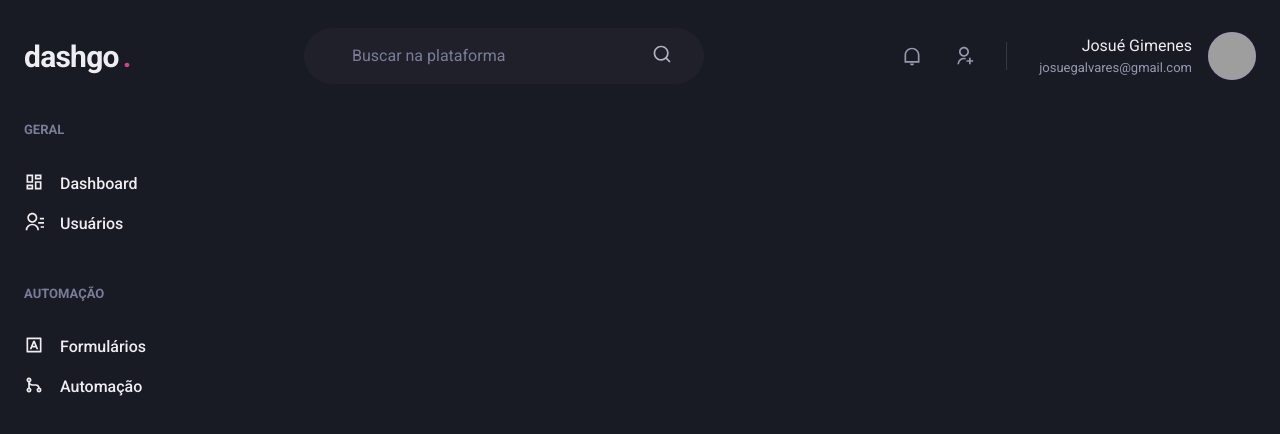
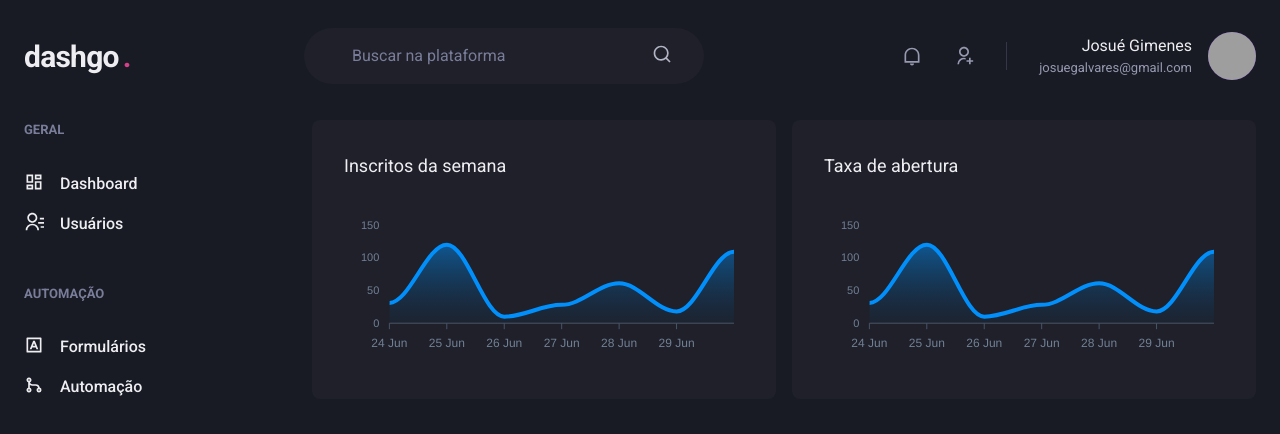
Before and after one commit to josuegimenes/ignite-building-interfaces-of-the-future-dashgo, a Next.js app: page /dashboard in a window 1280 px wide. Shown: the top 434 px of the page. Built offline with nearby package versions, Linux system fonts and the light colour scheme; grey boxes are pictures that could not be loaded.

Commit message:
Page: Dashboard

```diff
--- a/src/pages/dashboard.tsx
+++ b/src/pages/dashboard.tsx
@@ -1,6 +1,63 @@
-import { Flex } from '@chakra-ui/react'
+import { Box, Flex, SimpleGrid, Text, theme } from '@chakra-ui/react';
+import dynamic from 'next/dynamic';
 import { Header } from "../components/Header";
 import { Sidebar } from '../components/Sidebar';
+
+const Chart = dynamic(() => import('react-apexcharts'), {
+  ssr: false,
+})
+
+const options = {
+  chart: {
+    toolbar: {
+      show: false,
+    },
+    zoom: {
+      enabled: false,
+    },
+    foreColor: theme.colors.gray[500],
+  },
+  grid: {
+    show: false,
+  },
+  dataLabels: {
+    enabled: false,
+  },
+  tooltip: {
+    enabled: false,
+  },
+  xaxis: {
+    type: 'datetime',
+    axisBorder: {
+      color: theme.colors.gray[600]
+    },
+    axisTicks: {
+    color: theme.colors.gray[600]
+    },
+    categories: [
+      '2021-06-24T00:00:00.000Z',
+      '2021-06-25T00:00:00.000Z',
+      '2021-06-26T00:00:00.000Z',
+      '2021-06-27T00:00:00.000Z',
+      '2021-06-28T00:00:00.000Z',
+      '2021-06-29T00:00:00.000Z',
+      '2021-06-30T00:00:00.000Z',
+    ],
+  },
+  fill: {
+    opacity: 0.3,
+    type: 'gradient',
+    gradient: {
+      shade: 'dark',
+      opacityFrom: 0.7,
+      opacityTo: 0.3
+    }
+  }
+};
+
+const series = [
+  { name: 'series1', data: [31, 120, 10, 28, 61, 18, 109] }
+]
 
 export default function Dashboard() {
   return (
@@ -9,6 +66,30 @@
 
       <Flex w="100%" my="6" maxWidth={1400} mx="auto" px="6">
         <Sidebar />
+
+        <SimpleGrid flex="1" gap="4" minChildWidth="320px" align="flex-start">
+          <Box
+            p="8"
+            bg="gray.800"
+            borderRadius={8}
+            pb="4"
+          >
+            <Text fontSize="lg" mb="4">Inscritos da semana</Text>
+            <Chart options={options} series={series} type="area" height={160} />
+          </Box>
+
+          <Box
+            p="8"
+            bg="gray.800"
+            borderRadius={8}
+            pb="4"
+          >
+            <Text fontSize="lg" mb="4">Taxa de abertura</Text>
+            <Chart options={options} series={series} type="area" height={160} />
+          </Box>
+
+        </SimpleGrid>
+
       </Flex>
     </Flex>
   )
```
